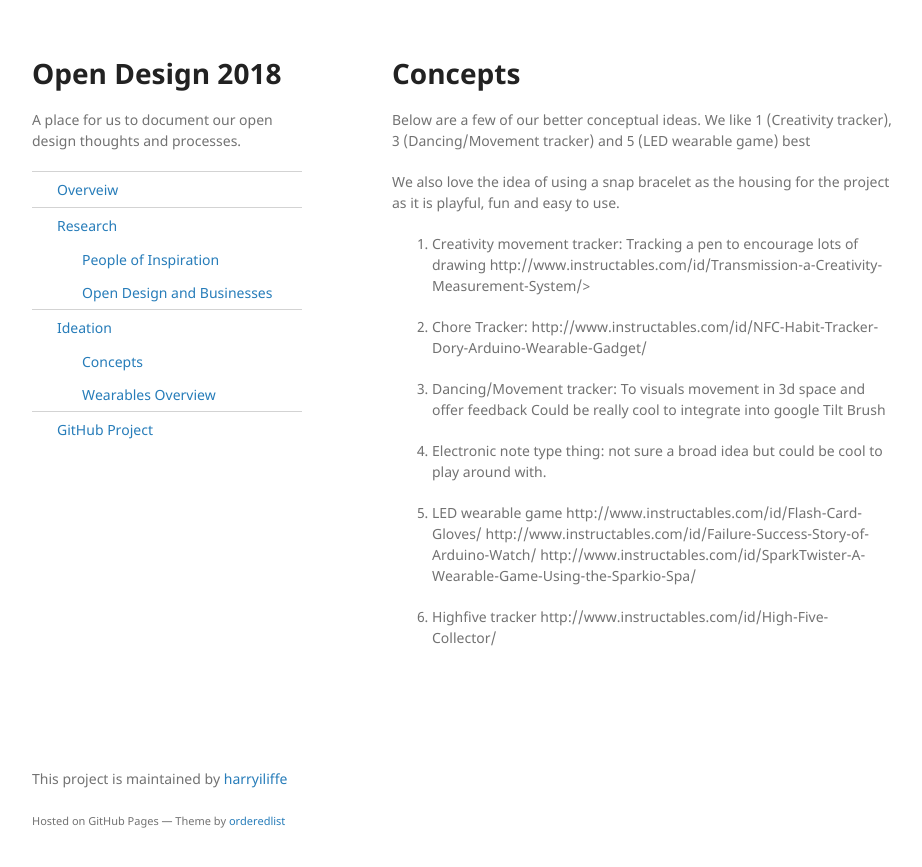
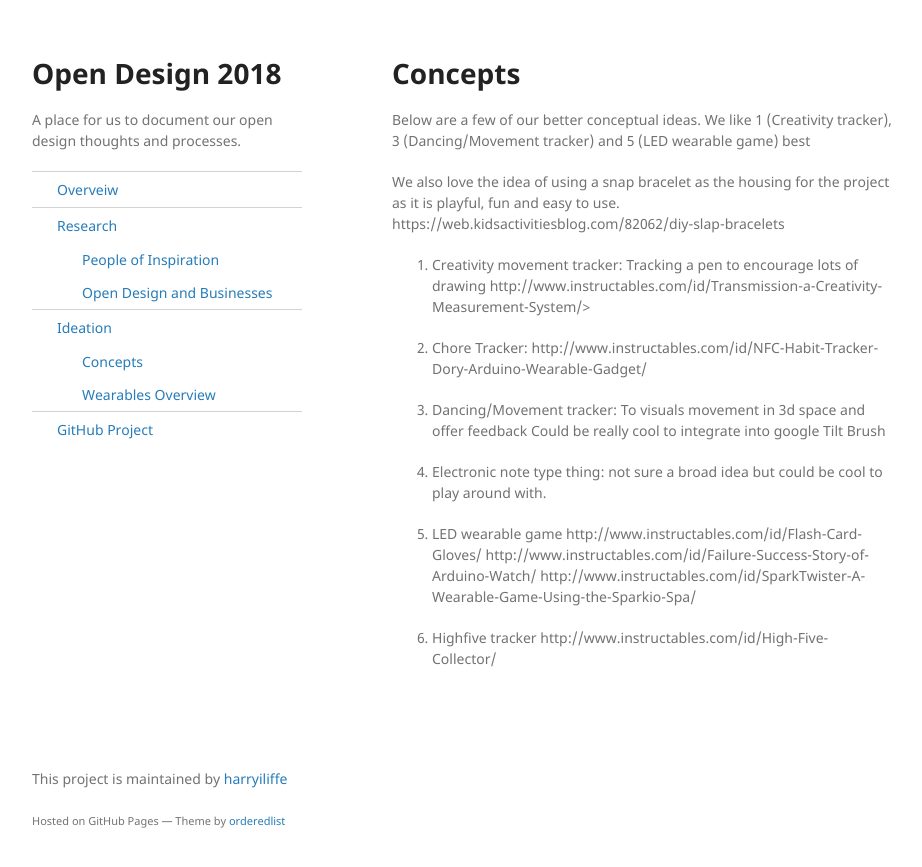
Before and after one commit to harryiliffe/open-design-2018, a Jekyll site: the page built from docs/_posts/2018-01-29-concepts.md, in a window 1280 px wide. Shown: the top 867 px of the page, without its empty margins (178-1100 px from the left). Built offline with Jekyll 4.4.1, drawn with Linux system fonts in a browser that asks for light colours; some of the changed lines change nothing that is shown.

Commit message:
added links

```diff
--- a/docs/_posts/2018-01-29-concepts.md
+++ b/docs/_posts/2018-01-29-concepts.md
@@ -10,6 +10,7 @@ Below are a few of our better conceptual ideas.
 We like 1 (Creativity tracker), 3 (Dancing/Movement tracker) and 5 (LED wearable game) best
 
 We also love the idea of using a snap bracelet as the housing for the project as it is playful, fun and easy to use.
+https://web.kidsactivitiesblog.com/82062/diy-slap-bracelets
 
 1. Creativity movement tracker:
 Tracking a pen to encourage lots of drawing
```
